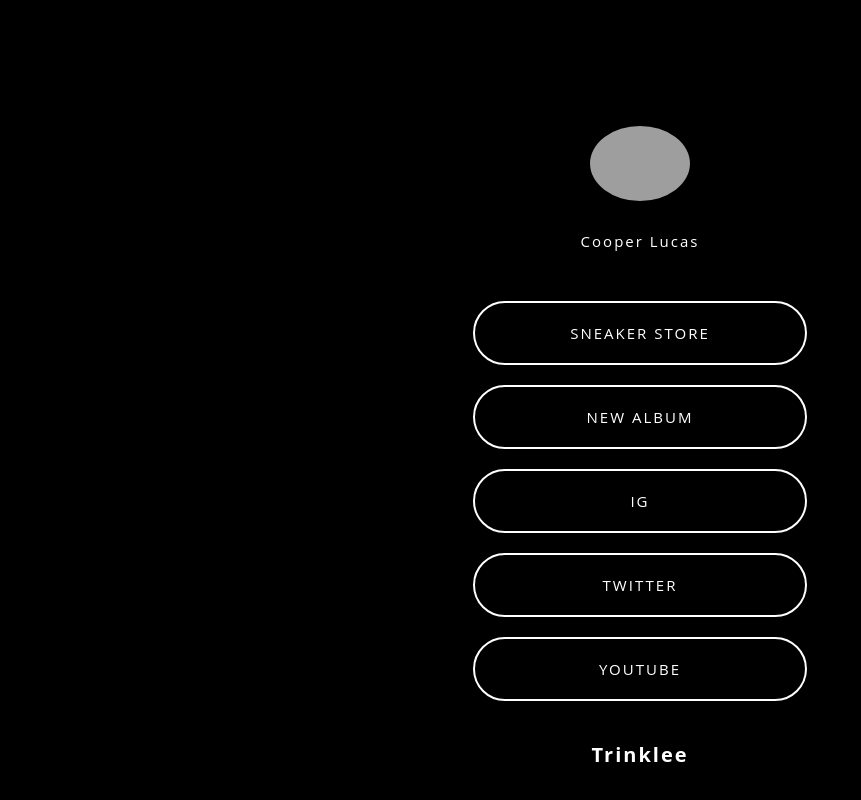
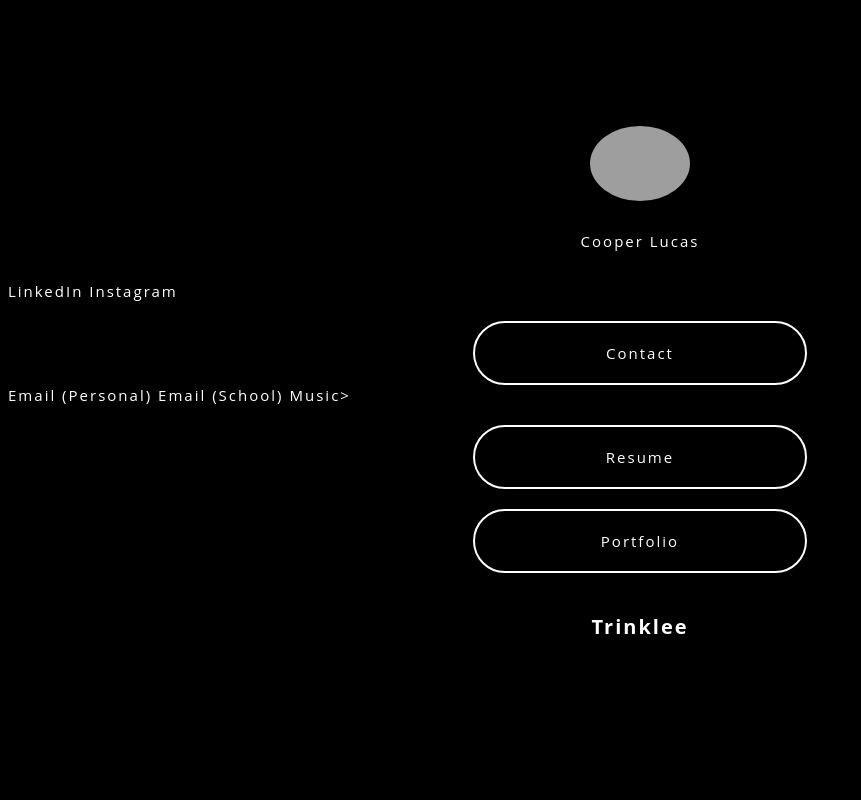
Before and after one commit to cooperlucas1/cooperlucas1.github.io, a plain HTML site: page index.html in a window 1280 px wide. Shown: the whole page, without its empty margins (0-861 px from the left). Drawn offline with Linux system fonts and the light colour scheme; grey boxes are pictures that could not be loaded.

Commit message:
added a few links

```diff
--- a/index.html
+++ b/index.html
@@ -11,11 +11,15 @@
 <!-- Profile name-->
 <div class="profile-name">Cooper Lucas</div>
 <!-- Links-->
-<a href="#" class="links">SNEAKER STORE</a>
-<a href="#" class="links">NEW ALBUM</a>
-<a href="#" class="links">IG</a>
-<a href="#" class="links">TWITTER</a>
-<a href="#" class="links">YOUTUBE</a>
+<a href="#" class="https://linkedin.com/in/cooper-lucas">LinkedIn</a>
+<a href="#" class="https://instagram.com/cooplucas">Instagram</a>
+<a href="#" class="links">Contact</a>
+<a href="#" class="cooperlucas1@gmail.com">Email (Personal)</a>
+<a href="#" class="cooperlcuas1@tamu.edu">Email (School)</a>
+<a href="#" class="https://music.apple.com/us/playlist/in-a-good-mood/pl.u-4JomXKDIaqENxZe">Music>
+<a href="#" class="links">Resume</a>
+<a href="#" class="links">Portfolio</a>
+
 <!-- Logo -->
 <div class="bottom-text">Trinklee</div>
 </body>
```
